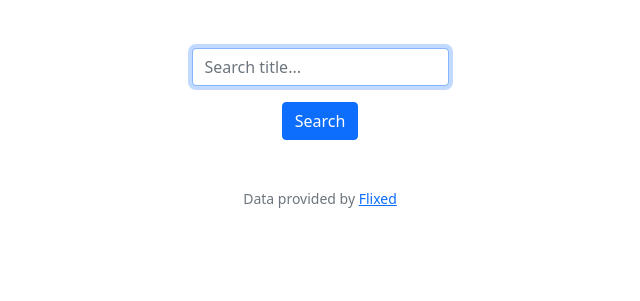
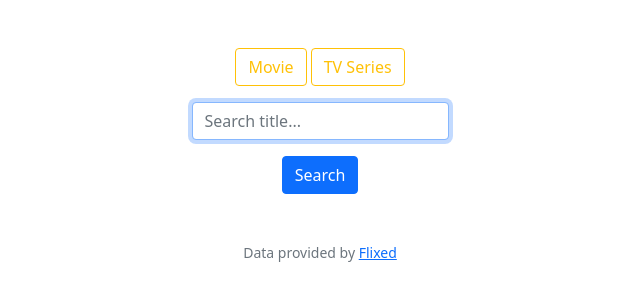
Before and after one commit to jbeedle19/cs50_final_project, a Flask app: page /search in a window 1280 px wide. Shown: the part 134-435 px from the top of the page, without its empty margins (320-960 px from the left). Run offline with Flask 2, Linux system fonts and the light colour scheme; some libraries are stand-ins or nearby versions.

Commit message:
changed search and results to use IMDB api for testing

```diff
--- a/app.py
+++ b/app.py
@@ -8,7 +8,7 @@ from flask_session import Session
 from tempfile import mkdtemp
 from werkzeug.security import check_password_hash, generate_password_hash
 
-from helpers import apology, login_required
+from helpers import apology, login_required, lookup
 
 # Configure application
 app = Flask(__name__)
@@ -175,17 +175,19 @@ def register():
 @app.route("/search")
 def search():
 
-    # Ensure that the user entered a title
+    # Ensure that the user entered a title and search type
     if not request.args.get("q"):
         flash("Please provide the title of a show or movie that you want to watch")
-        print(request.path)
-        request.path = ""
-        print(request.path)
+        return render_template("index.html")
+    if not request.args.get("searchType"):
+        flash("Please select 'Movie' or 'TV Series'")
         return render_template("index.html")
 
     # Use Flixed API to search for title
     title = request.args.get("q")
-    results = "None"
+    type = request.args.get("searchType")
+    print(type)
+    results = lookup(title, type)
 
     # Checks if there is a current session to dynamically render "+ Watchlist" button
     if "user_id" in session:
@@ -193,7 +195,7 @@ def search():
     else:
         user = None
 
-    return render_template("results.html", results=results, title=title, user=user)
+    return render_template("results.html", results=results["results"], title=title, user=user)
 
 
 # Wildcard Route
--- a/templates/index.html
+++ b/templates/index.html
@@ -7,6 +7,12 @@
 {% block main %}
     <form action="/search" method="get">
         <div class="mb-3">
+            <input type="radio" class="btn-check" name="searchType" id="movie" autocomplete="off" value="SearchMovie">
+            <label class="btn btn-outline-warning" for="movie">Movie</label>
+            <input type="radio" class="btn-check" name="searchType" id="tv-series" autocomplete="off" value="SearchSeries">
+            <label class="btn btn-outline-warning" for="tv-series">TV Series</label>
+        </div>
+        <div class="mb-3">
             <input autocomplete="off" autofocus class="form-control mx-auto w-auto" id="q" name="q" placeholder="Search title..." type="text">
         </div>
         <button class="btn btn-primary" type="submit">Search</button>
--- a/templates/layout.html
+++ b/templates/layout.html
@@ -7,6 +7,7 @@
         <!-- http://getbootstrap.com/docs/5.1/ -->
         <link crossorigin="anonymous" href="https://cdn.jsdelivr.net/npm/bootstrap@5.1.3/dist/css/bootstrap.min.css" integrity="sha384-1BmE4kWBq78iYhFldvKuhfTAU6auU8tT94WrHftjDbrCEXSU1oBoqyl2QvZ6jIW3" rel="stylesheet">
         <script crossorigin="anonymous" src="https://cdn.jsdelivr.net/npm/bootstrap@5.1.3/dist/js/bootstrap.bundle.min.js" integrity="sha384-ka7Sk0Gln4gmtz2MlQnikT1wXgYsOg+OMhuP+IlRH9sENBO0LRn5q+8nbTov4+1p"></script>
+        <link rel="stylesheet" href="https://cdn.jsdelivr.net/npm/bootstrap-icons@1.5.0/font/bootstrap-icons.css">
         <!-- https://favicon.io/emoji-favicons/popcorn/ -->
         <link href="/static/favicon.ico" rel="icon">
         <link href="/static/styles.css" rel="stylesheet">
```
Also changed, not shown: templates/results.html (+4 -4 lines).
